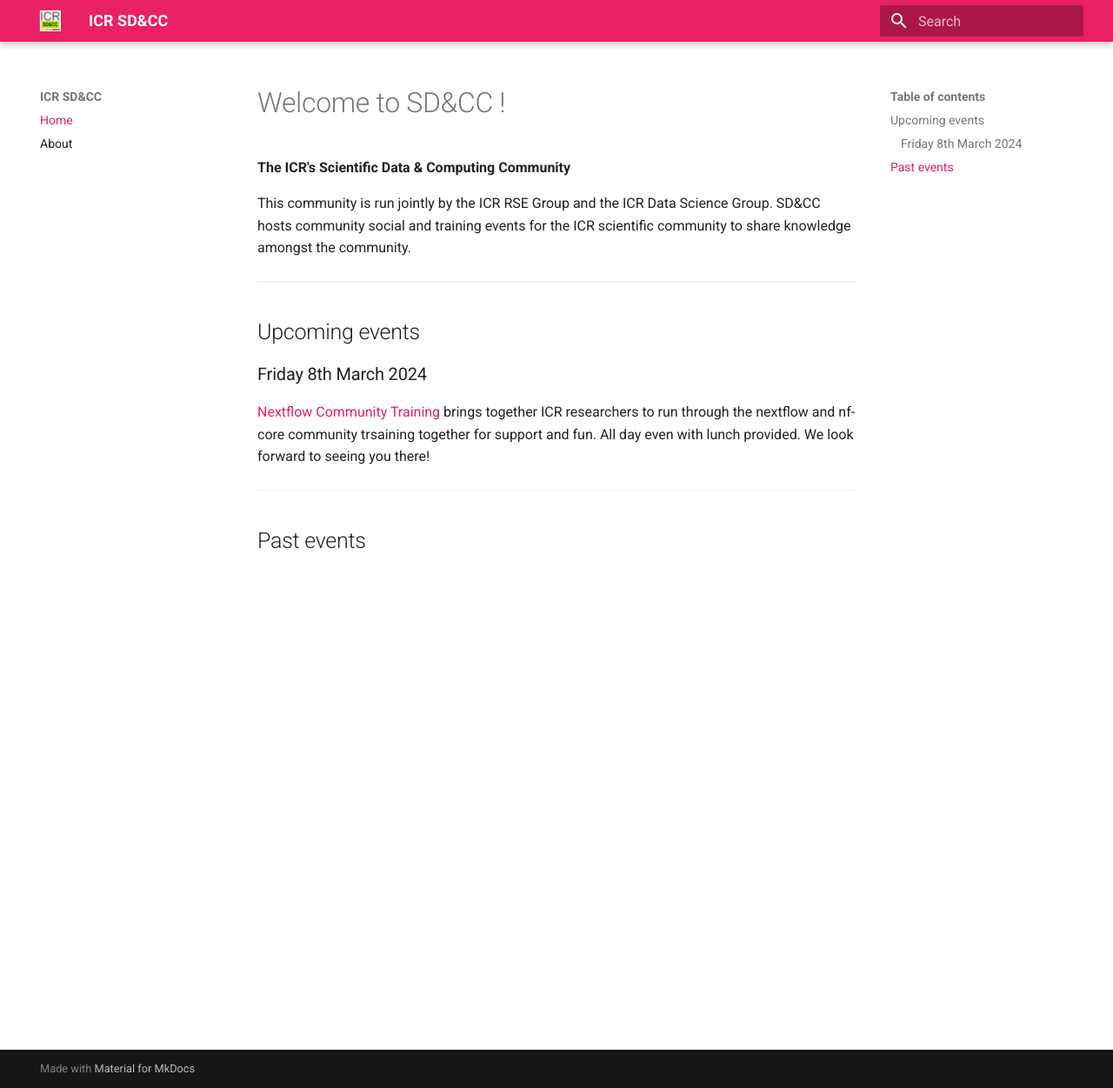
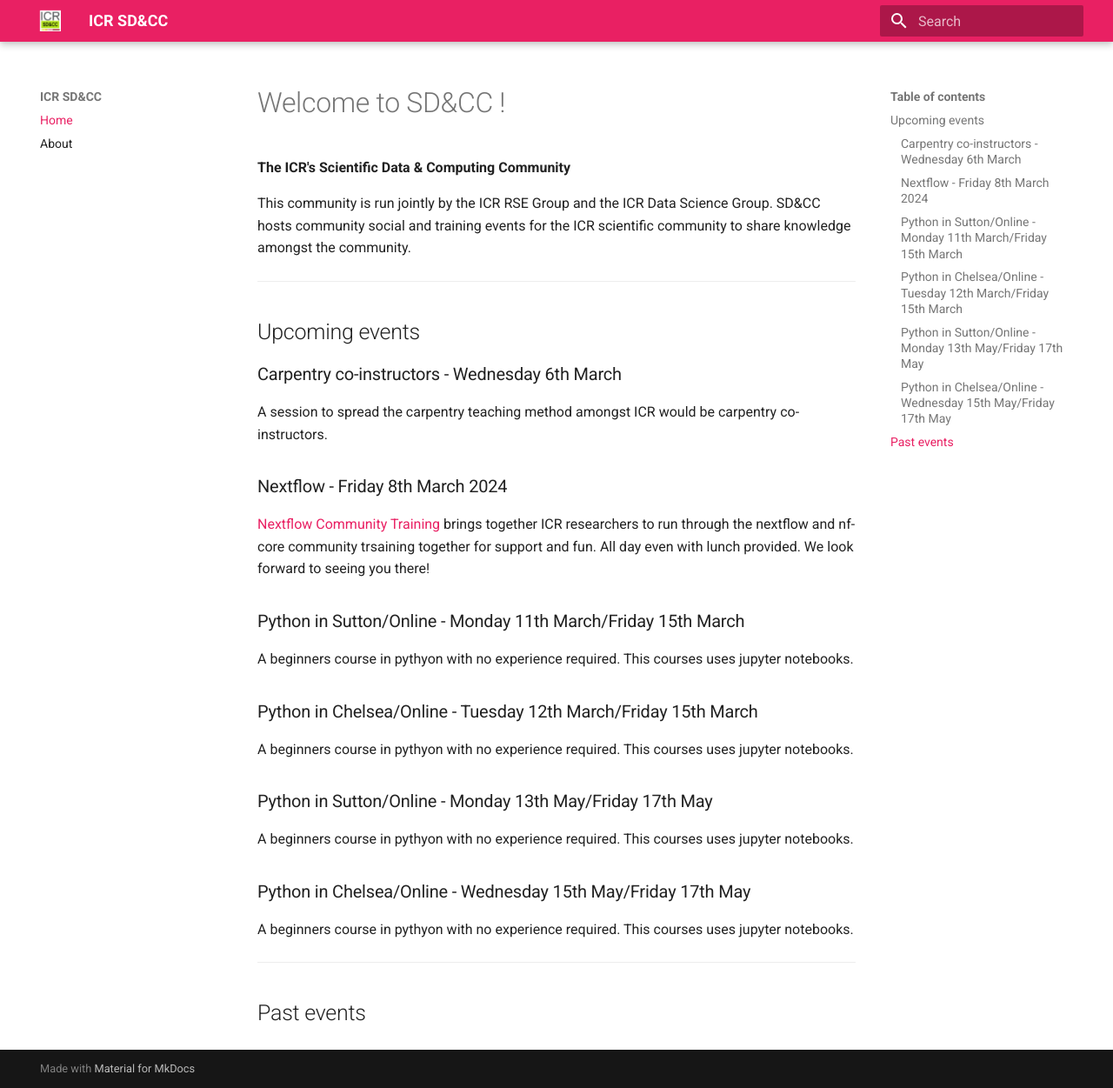
Before and after one commit to ICR-SD-CC/ICR-SD-CC.github.io, an MkDocs documentation site: the page built from docs/index.md, in a window 1280 px wide and 1251 px high. Shown: the whole window at 87% size. Built offline with MkDocs 1.6.1 and Material for MkDocs 9.7.7, drawn with Linux system fonts in a browser that asks for light colours.

Commit message:
Update index.md

```diff
--- a/docs/index.md
+++ b/docs/index.md
@@ -7,8 +7,24 @@ This community is run jointly by the ICR RSE Group and the ICR Data Science Grou
 ---
 
 ## Upcoming events
-### Friday 8th March 2024
+### Carpentry co-instructors - Wednesday 6th March
+A session to spread the carpentry teaching method amongst ICR would be carpentry co-instructors.
+
+### Nextflow - Friday 8th March 2024
 [Nextflow Community Training](https://training.icr.ac.uk/coursed.php?course=1087) brings together ICR researchers to run through the nextflow and nf-core community trsaining together for support and fun. All day even with lunch provided. We look forward to seeing you there!
+
+### Python in Sutton/Online - Monday 11th March/Friday 15th March
+A beginners course in pythyon with no experience required. This courses uses jupyter notebooks.
+
+### Python in Chelsea/Online - Tuesday 12th March/Friday 15th March
+A beginners course in pythyon with no experience required. This courses uses jupyter notebooks.
+
+### Python in Sutton/Online - Monday 13th May/Friday 17th May
+A beginners course in pythyon with no experience required. This courses uses jupyter notebooks.
+
+### Python in Chelsea/Online - Wednesday 15th May/Friday 17th May
+A beginners course in pythyon with no experience required. This courses uses jupyter notebooks.
+
 
 ---
 
```
